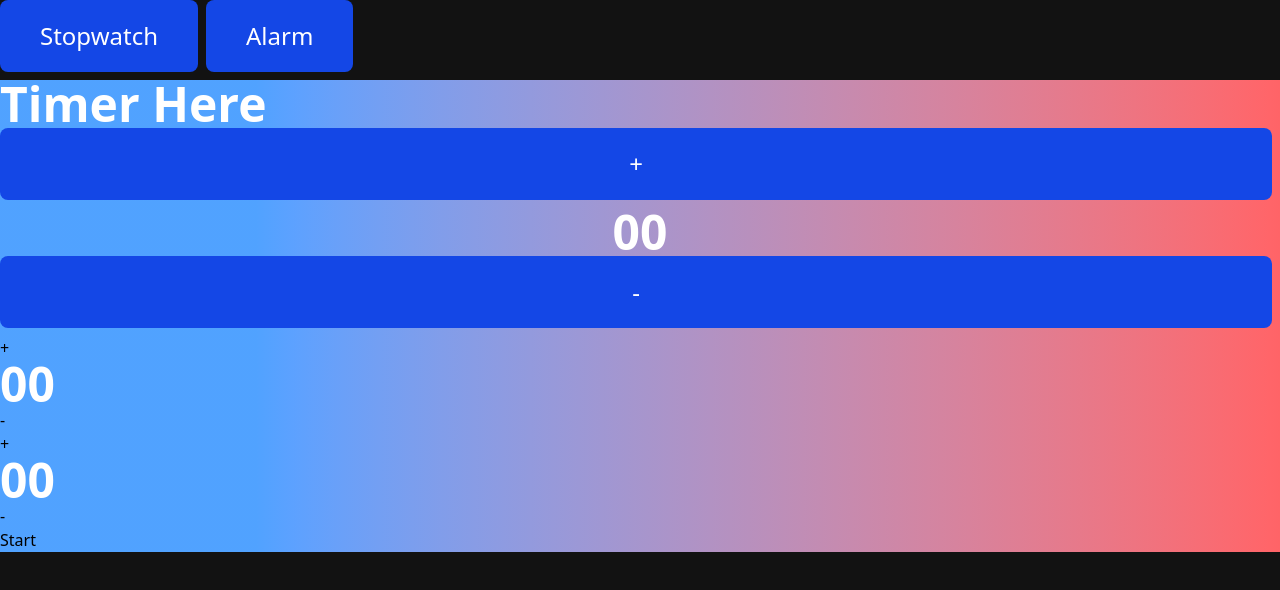
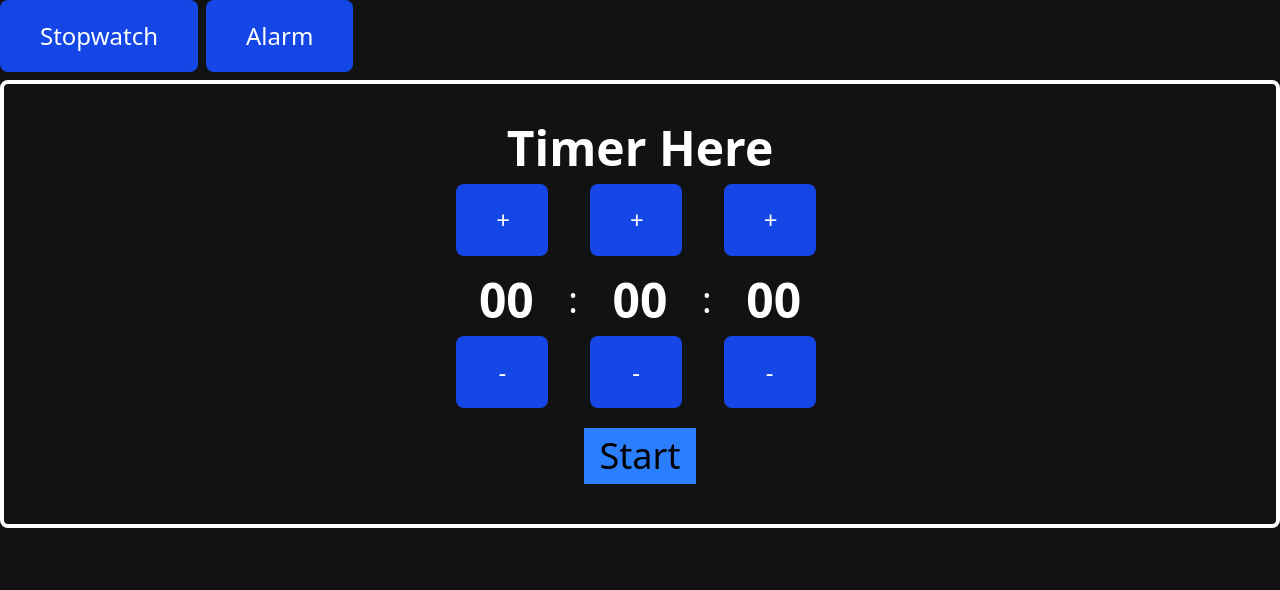
Before and after one commit to Asif-Arafat-Rafat/stopwatch-miniproject-, a React (Vite) app: page / in a window 1280 px wide. Both pictures are taken after a click on the button "Timer". Shown: the top 590 px of the page. Built offline with nearby package versions, Linux system fonts and the light colour scheme.

Commit message:
Timer working perfectly

```diff
--- a/src/timer.tsx
+++ b/src/timer.tsx
@@ -5,6 +5,9 @@ function Timer() {
   const [isActive, setIsActive] = useState(false);
   let interval:any;
   useEffect(()=>{
+    if(time===0){
+      setIsActive(false);
+    }
     if (isActive){
       interval=setInterval(()=>{
         setTime((prevTime)=>{
@@ -18,67 +21,29 @@ function Timer() {
   },[isActive])
   return (
     <>
-      <div className="bg-gradient-to-r from-blue-400 from-20% to-red-400">
-        <h1 className="text-5xl text-white font-bold">Timer Here</h1>
-        <div className="flex flex-col">
-          <button className="text-white bg-blue-700 hover:bg-blue-800 focus:ring-4 focus:ring-blue-300 font-medium rounded-lg text-2xl px-10 py-5 me-2 mb-2 dark:bg-blue-600 dark:hover:bg-blue-700 focus:outline-none dark:focus:ring-blue-800"
-            onClick={() => {
-              setTime(time + 1 * 60 * 60 * 1000);
-            }}
-          >
-            +
-          </button>
-          <h1 className="text-5xl text-white font-bold text-center ">
-            {("0" + Math.floor((time / 3600000) % 60)).slice(-2)}
-          </h1>
-          <button className="text-white bg-blue-700 hover:bg-blue-800 focus:ring-4 focus:ring-blue-300 font-medium rounded-lg text-2xl px-10 py-5 me-2 mb-2 dark:bg-blue-600 dark:hover:bg-blue-700 focus:outline-none dark:focus:ring-blue-800"
-            onClick={() => {
-              setTime(Math.max(0,time - 1 * 60 * 60 * 1000));
-            }}
-          >
-            -
-          </button>
+    <div className="flex flex-col justify-center items-center gap-3 border-4 border-white rounded-lg p-10">
+      <h1 className="text-5xl text-white font-bold">Timer Here</h1>
+        <div className="flex justify-center items-center gap-3">
+          <div className="flex flex-col j w-25 gap-3 text-center">
+            <button className="text-white bg-blue-700 hover:bg-blue-800 focus:ring-4 focus:ring-blue-300 font-medium rounded-lg text-2xl px-10 py-5 me-2 mb-2 dark:bg-blue-600 dark:hover:bg-blue-700 focus:outline-none dark:focus:ring-blue-800"  onClick={() => {setTime(time + 1 * 60 * 60 * 1000);}}>+</button>
+            <h1 className="text-5xl text-white font-bold text-center ">{("0" + Math.max(0,Math.floor((time / 3600000) % 60))).slice(-2)}</h1>
+            <button className="text-white bg-blue-700 hover:bg-blue-800 focus:ring-4 focus:ring-blue-300 font-medium rounded-lg text-2xl px-10 py-5 me-2 mb-2 dark:bg-blue-600 dark:hover:bg-blue-700 focus:outline-none dark:focus:ring-blue-800"  onClick={() => {setTime(time - 1 * 60 * 60 * 1000);}}>-</button>
+          </div>
+          <h1 className="text-white text-4xl">:</h1>
+          <div className="flex flex-col gap-3 w-25 text-center">
+            <button className="text-white bg-blue-700 hover:bg-blue-800 focus:ring-4 focus:ring-blue-300 font-medium rounded-lg text-2xl px-10 py-5 me-2 mb-2 dark:bg-blue-600 dark:hover:bg-blue-700 focus:outline-none dark:focus:ring-blue-800"onClick={() => {setTime(time + 1 * 60 * 1000);}}>+</button>
+            <h1 className="text-5xl text-white font-bold">{("0" + Math.max(0,Math.floor((time / 60000) % 60))).slice(-2)}</h1>
+            <button className="text-white bg-blue-700 hover:bg-blue-800 focus:ring-4 focus:ring-blue-300 font-medium rounded-lg text-2xl px-10 py-5 me-2 mb-2 dark:bg-blue-600 dark:hover:bg-blue-700 focus:outline-none dark:focus:ring-blue-800"onClick={() => {setTime(Math.max(0,time - 1 * 60 * 1000));}}>-</button>
+          </div>
+          <h1 className="text-white text-4xl">:</h1>
+          <div className="flex flex-col gap-3 w-25 text-center">
+            <button className="text-white bg-blue-700 hover:bg-blue-800 focus:ring-4 focus:ring-blue-300 font-medium rounded-lg text-2xl px-10 py-5 me-2 mb-2 dark:bg-blue-600 dark:hover:bg-blue-700 focus:outline-none dark:focus:ring-blue-800"onClick={() => {setTime(time + 1 * 1000);}}>+</button>
+            <h1 className="text-5xl text-white font-bold">{("0" + Math.max(0,Math.floor((time / 1000) % 60))).slice(-2)}</h1>
+            <button className="text-white bg-blue-700 hover:bg-blue-800 focus:ring-4 focus:ring-blue-300 font-medium rounded-lg text-2xl px-10 py-5 me-2 mb-2 dark:bg-blue-600 dark:hover:bg-blue-700 focus:outline-none dark:focus:ring-blue-800"onClick={() => {setTime(time - 1 * 1000);}}>-</button>
+          </div>
         </div>
-        <div>
-          <button
-            onClick={() => {
-              setTime(time + 1 * 60 * 1000);
-            }}
-          >
-            +
-          </button>
-          <h1 className="text-5xl text-white font-bold">
-            {("0" + Math.floor((time / 60000) % 60)).slice(-2)}
-          </h1>
-          <button
-            onClick={() => {
-              setTime(Math.max(0,time - 1 * 60 * 1000));
-            }}
-          >
-            -
-          </button>
-        </div>
-        <div>
-          <button
-            onClick={() => {
-              setTime(time + 1 * 1000);
-            }}
-          >
-            +
-          </button>
-          <h1 className="text-5xl text-white font-bold">
-            {("0" + Math.floor((time / 1000) % 60)).slice(-2)}
-          </h1>
-          <button
-            onClick={() => {
-              setTime(Math.max(0,time - 1 * 1000));
-            }}
-          >
-            -
-          </button>
-        </div>
-            <button onClick={()=>{setIsActive(true)}}>Start</button>
-      </div>
+        <button className="px-4 py-2 bg-blue-500 text-4xl" onClick={()=>{setIsActive(true)}}>Start</button>
+    </div>
 
     </>
   );
```
